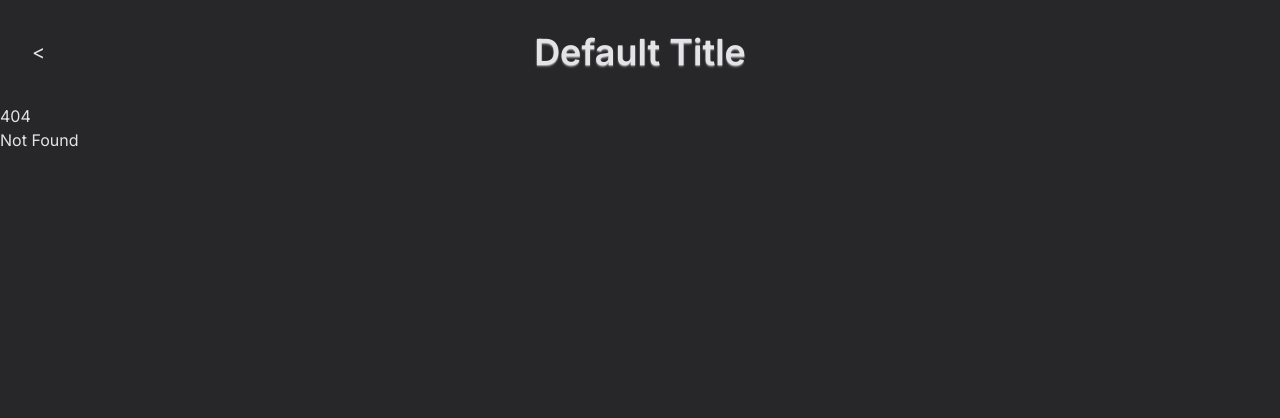
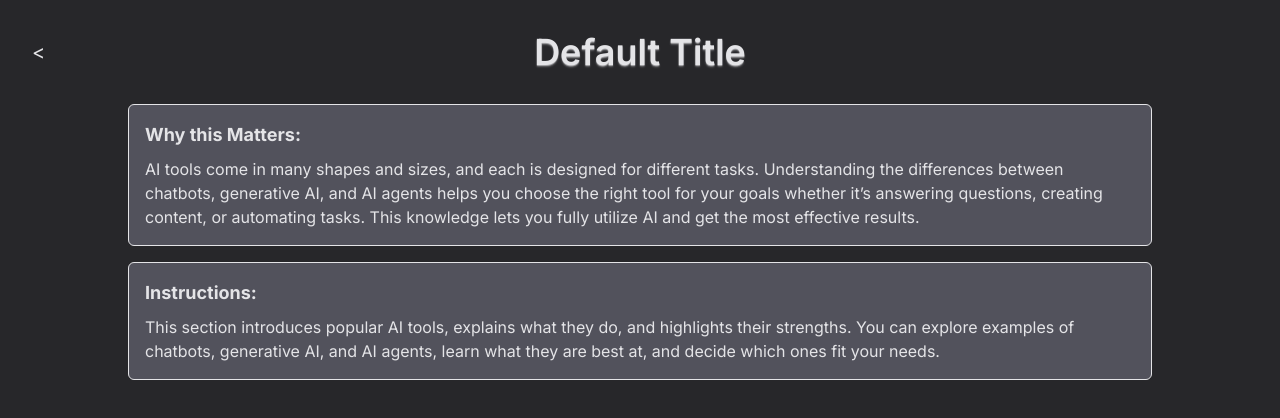
Before and after one commit to obtain-ai/obtain, a SvelteKit app: page /AIListings in a window 1280 px wide. Before the commit this address had no page. Shown: the top 418 px of the page. Built offline with nearby package versions, Linux system fonts and the light colour scheme.

Commit message:
Add AIListings page with InfoDisplay components

```diff
--- /dev/null
+++ b/src/routes/AIListings/+page.svelte
@@ -0,0 +1,21 @@
+<script lang="ts">
+	import InfoDisplay from '$lib/ui/InfoDisplay.svelte';
+</script>
+
+<InfoDisplay>
+	{#snippet title()}
+		Why this Matters:
+	{/snippet}
+	{#snippet content()}
+		AI tools come in many shapes and sizes, and each is designed for different tasks. Understanding the differences between chatbots, generative AI, and AI agents helps you choose the right tool for your goals whether it’s answering questions, creating content, or automating tasks. This knowledge lets you fully utilize AI and get the most effective results.
+	{/snippet}
+</InfoDisplay>
+
+<InfoDisplay>
+	{#snippet title()}
+		Instructions:
+	{/snippet}
+	{#snippet content()}
+		This section introduces popular AI tools, explains what they do, and highlights their strengths. You can explore examples of chatbots, generative AI, and AI agents, learn what they are best at, and decide which ones fit your needs.
+	{/snippet}
+</InfoDisplay>
```
